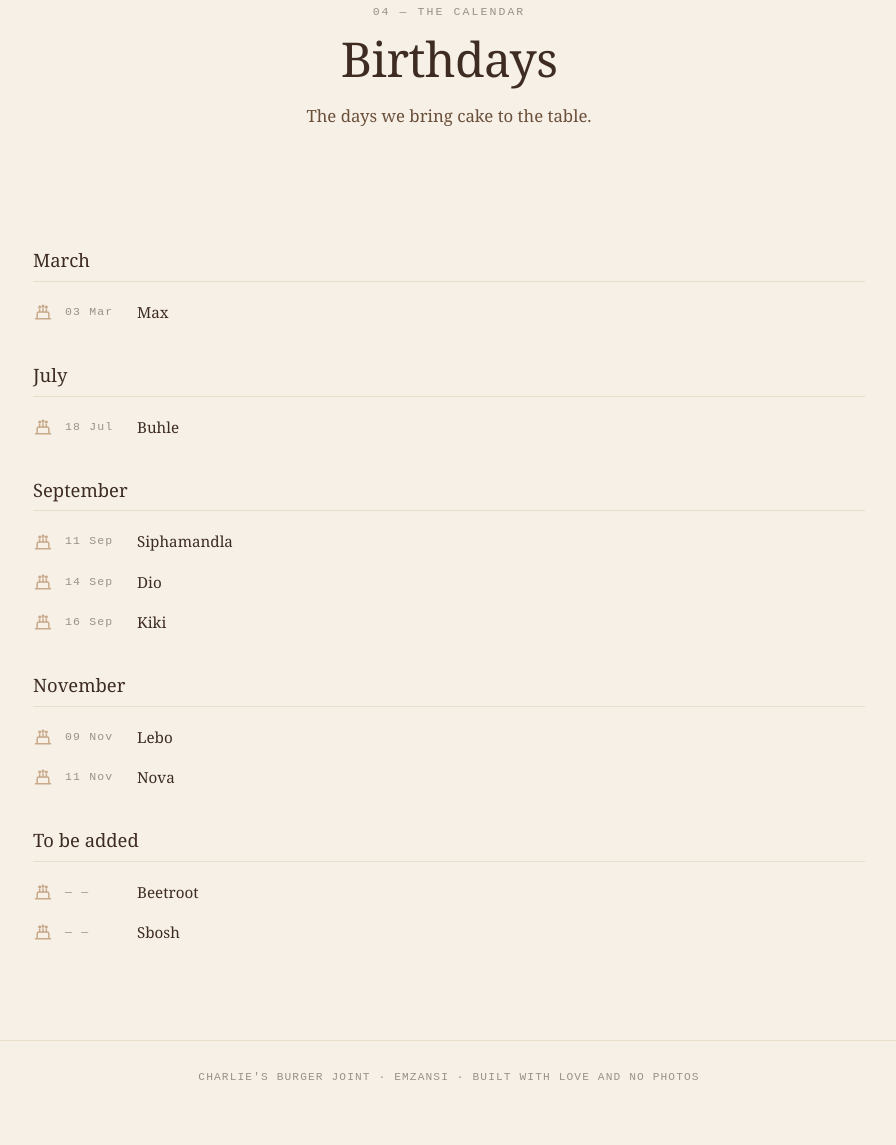
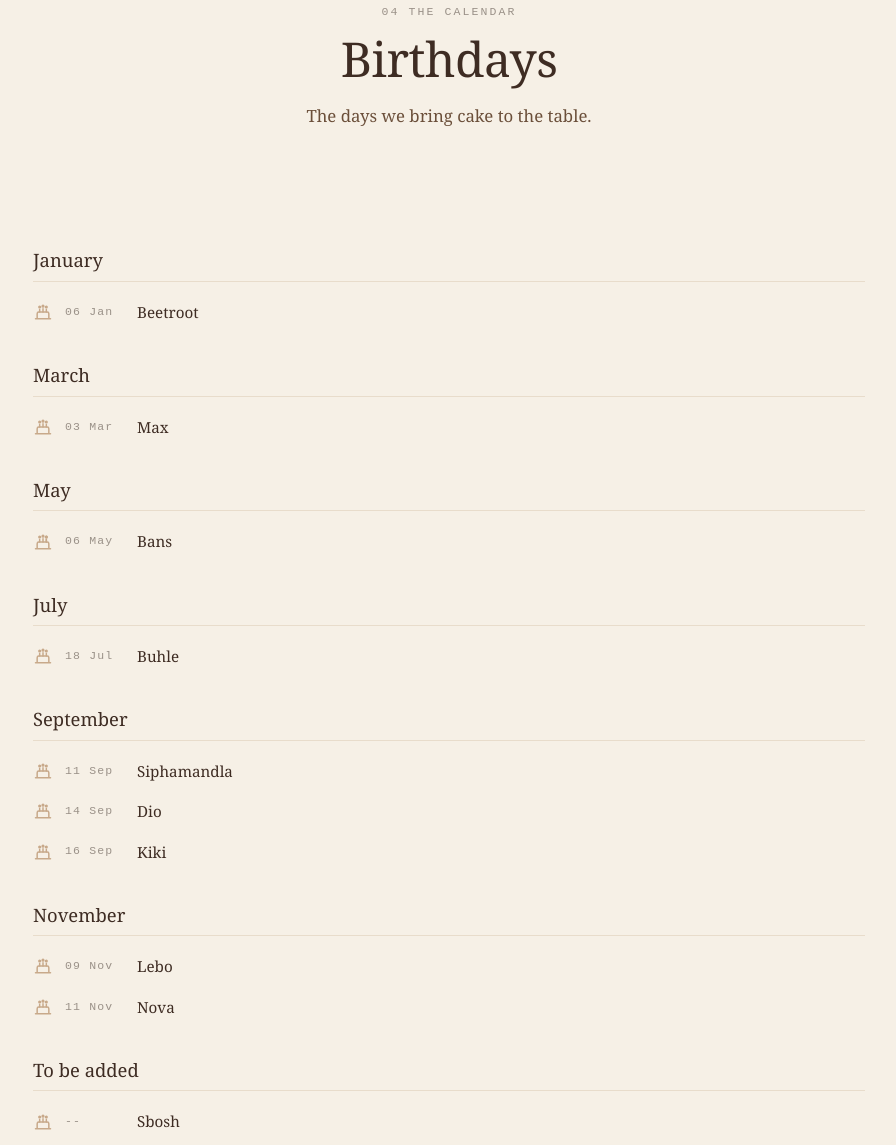
Before and after one commit to Nova-Nkosi/TheBurgerJoint, a plain HTML site: page calendar.html in a window 1280 px wide. Shown: the part 121-1266 px from the top of the page, without its empty margins (191-1087 px from the left). Drawn offline with Linux system fonts and the light colour scheme.

Commit message:
Update calendar.html

```diff
--- a/calendar.html
+++ b/calendar.html
@@ -28,7 +28,7 @@
 </nav>
 
 <header class="page-head">
-  <p class="kicker">04 — The Calendar</p>
+  <p class="kicker">04 The Calendar</p>
   <h1>Birthdays</h1>
   <p class="lead" style="margin:16px auto 0;">The days we bring cake to the table.</p>
 </header>
@@ -38,10 +38,26 @@
   <div class="wrap">
 
     <div class="month">
+      <h3>January</h3>
+      <div class="bday">
+        <svg viewBox="0 0 24 24" fill="none" stroke="currentColor" stroke-width="1.8" stroke-linecap="round" stroke-linejoin="round"><path d="M3 20h18M5 20v-6a2 2 0 0 1 2-2h10a2 2 0 0 1 2 2v6"/><path d="M12 12V8M12 6a1 1 0 1 0 0-2 1 1 0 0 0 0 2"/><path d="M8 12V9M8 7a1 1 0 1 0 0-2 1 1 0 0 0 0 2"/><path d="M16 12V9M16 7a1 1 0 1 0 0-2 1 1 0 0 0 0 2"/></svg>
+        <span class="date">06 Jan</span><span class="who">Beetroot</span>
+      </div>
+    </div>
+
+    <div class="month">
       <h3>March</h3>
       <div class="bday">
         <svg viewBox="0 0 24 24" fill="none" stroke="currentColor" stroke-width="1.8" stroke-linecap="round" stroke-linejoin="round"><path d="M3 20h18M5 20v-6a2 2 0 0 1 2-2h10a2 2 0 0 1 2 2v6"/><path d="M12 12V8M12 6a1 1 0 1 0 0-2 1 1 0 0 0 0 2"/><path d="M8 12V9M8 7a1 1 0 1 0 0-2 1 1 0 0 0 0 2"/><path d="M16 12V9M16 7a1 1 0 1 0 0-2 1 1 0 0 0 0 2"/></svg>
         <span class="date">03 Mar</span><span class="who">Max</span>
+      </div>
+    </div>
+
+    <div class="month">
+      <h3>May</h3>
+      <div class="bday">
+        <svg viewBox="0 0 24 24" fill="none" stroke="currentColor" stroke-width="1.8" stroke-linecap="round" stroke-linejoin="round"><path d="M3 20h18M5 20v-6a2 2 0 0 1 2-2h10a2 2 0 0 1 2 2v6"/><path d="M12 12V8M12 6a1 1 0 1 0 0-2 1 1 0 0 0 0 2"/><path d="M8 12V9M8 7a1 1 0 1 0 0-2 1 1 0 0 0 0 2"/><path d="M16 12V9M16 7a1 1 0 1 0 0-2 1 1 0 0 0 0 2"/><path d="M16 12V9M16 7a1 1 0 1 0 0-2 1 1 0 0 0 0 2"/></svg>
+        <span class="date">06 May</span><span class="who">Bans</span>
       </div>
     </div>
 
@@ -85,11 +101,7 @@
       <h3>To be added</h3>
       <div class="bday">
         <svg viewBox="0 0 24 24" fill="none" stroke="currentColor" stroke-width="1.8" stroke-linecap="round" stroke-linejoin="round"><path d="M3 20h18M5 20v-6a2 2 0 0 1 2-2h10a2 2 0 0 1 2 2v6"/><path d="M12 12V8M12 6a1 1 0 1 0 0-2 1 1 0 0 0 0 2"/><path d="M8 12V9M8 7a1 1 0 1 0 0-2 1 1 0 0 0 0 2"/><path d="M16 12V9M16 7a1 1 0 1 0 0-2 1 1 0 0 0 0 2"/></svg>
-        <span class="date">— —</span><span class="who">Beetroot</span>
-      </div>
-      <div class="bday">
-        <svg viewBox="0 0 24 24" fill="none" stroke="currentColor" stroke-width="1.8" stroke-linecap="round" stroke-linejoin="round"><path d="M3 20h18M5 20v-6a2 2 0 0 1 2-2h10a2 2 0 0 1 2 2v6"/><path d="M12 12V8M12 6a1 1 0 1 0 0-2 1 1 0 0 0 0 2"/><path d="M8 12V9M8 7a1 1 0 1 0 0-2 1 1 0 0 0 0 2"/><path d="M16 12V9M16 7a1 1 0 1 0 0-2 1 1 0 0 0 0 2"/></svg>
-        <span class="date">— —</span><span class="who">Sbosh</span>
+        <span class="date">--</span><span class="who">Sbosh</span>
       </div>
     </div>
 
```
